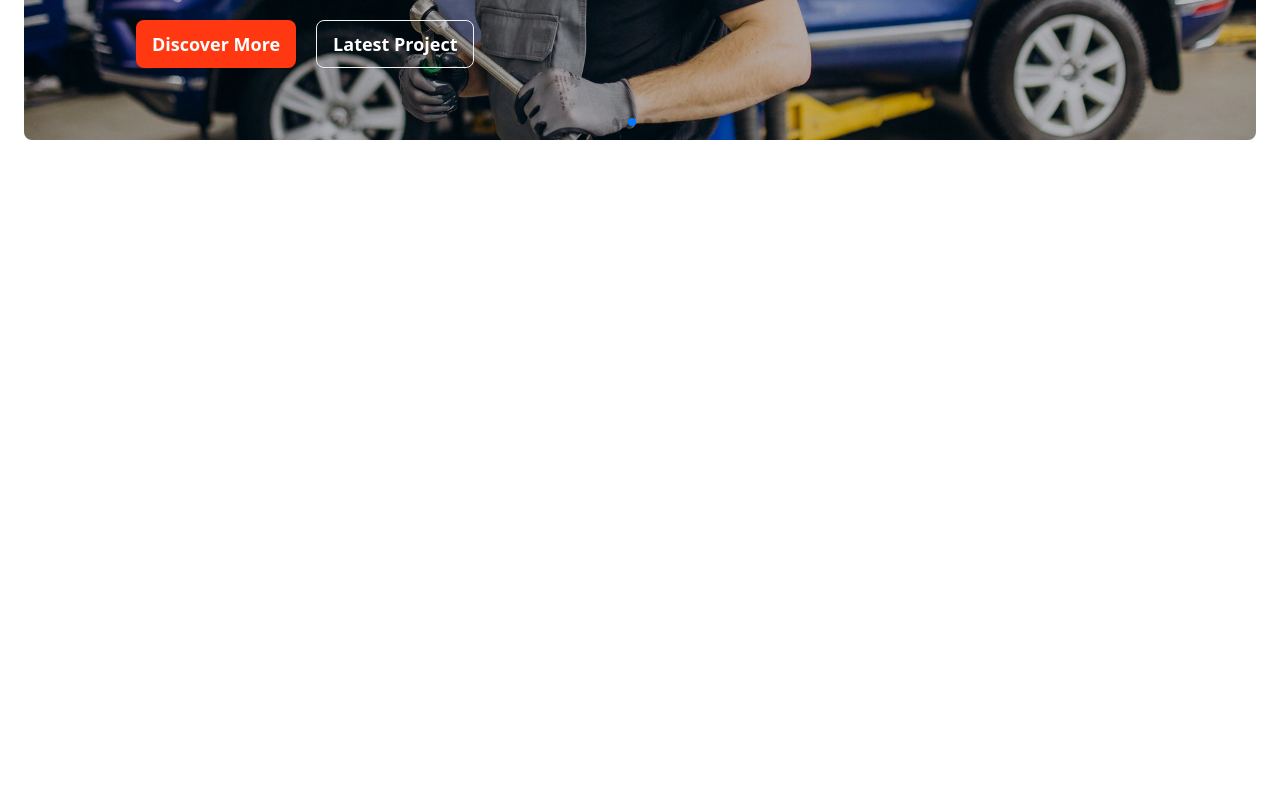
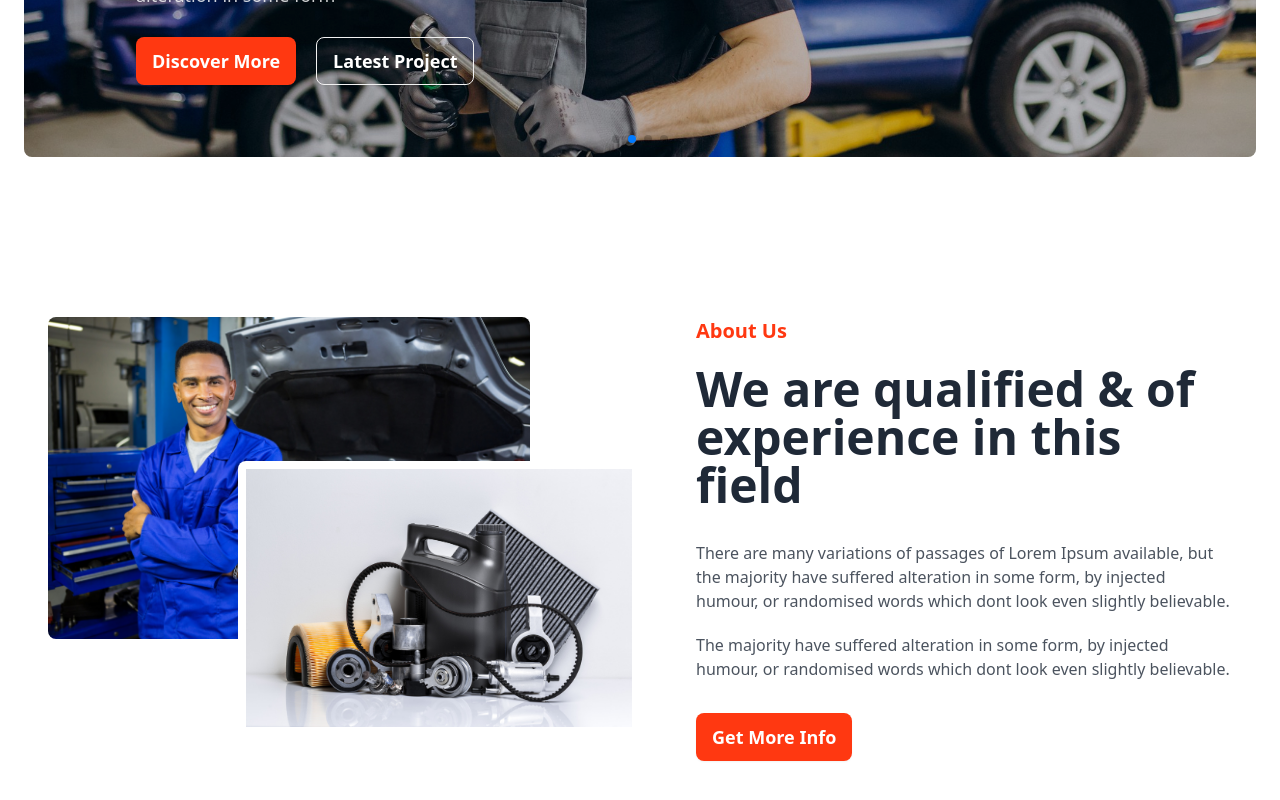
Before and after one commit to fayshal-bin-amir-002/car-doctor, a React (Vite) app: page / in a window 1280 px wide. Shown: the part 604-1404 px from the top of the page. Before the commit the page ends 800 px from the top, so only its background shows below. Built offline with nearby package versions, Linux system fonts and the light colour scheme.

Commit message:
added about us section

```diff
--- /dev/null
+++ b/src/components/AboutUs.jsx
@@ -0,0 +1,24 @@
+import img1 from "../assets/images/about_us/person.jpg";
+import img2 from "../assets/images/about_us/parts.jpg";
+
+const AboutUs = () => {
+    return (
+        <div className="my-7 md:my-14 lg:my-28 px-6 flex flex-col lg:flex-row gap-14 md:gap-28">
+            <div className="lg:w-1/2">
+                <div className="relative">
+                    <img src={img1} alt="" className="rounded-lg w-[90%]" />
+                    <div className="absolute -bottom-12 -right-8 w-3/4 md:-bottom-28 lg:-bottom-24 lg:-right-14 p-2 bg-white rounded-lg"><img src={img2} alt="" /></div>
+                </div>
+            </div>
+            <div className="lg:w-1/2">
+                <h4 className="text-xl font-bold text-[#FF3811] mb-5">About Us</h4>
+                <h2 className="text-3xl lg:text-5xl font-bold mb-6 lg:mb-8">We are qualified & of experience in this field</h2>
+                <p className="opacity-80 mb-5">There are many variations of passages of Lorem Ipsum available, but the majority have suffered alteration in some form, by injected humour, or randomised words which dont look even slightly believable. </p>
+                <p className="opacity-80 mb-6 lg:mb-8">The majority have suffered alteration in some form, by injected humour, or randomised words which dont look even slightly believable. </p>
+                <button className="btn bg-[#FF3811] border-none text-white font-semibold text-lg ">Get More Info</button>
+            </div>
+        </div>
+    );
+};
+
+export default AboutUs;
--- a/src/components/NavBar.jsx
+++ b/src/components/NavBar.jsx
@@ -23,7 +23,7 @@ const NavBar = () => {
                             { navLinks }
                         </ul>
                     </div>
-                    <Link to="/"  className="btn btn-ghost">
+                    <Link to="/">
                         <img src={logo} alt="logo" className="w-14 lg:w-20" />
                     </Link>
                 </div>
--- a/src/pages/Home.jsx
+++ b/src/pages/Home.jsx
@@ -1,9 +1,11 @@
+import AboutUs from "../components/AboutUs";
 import Banner from "../components/Banner";
 
 const Home = () => {
     return (
         <div>
             <Banner></Banner>
+            <AboutUs></AboutUs>
         </div>
     );
 };
```
